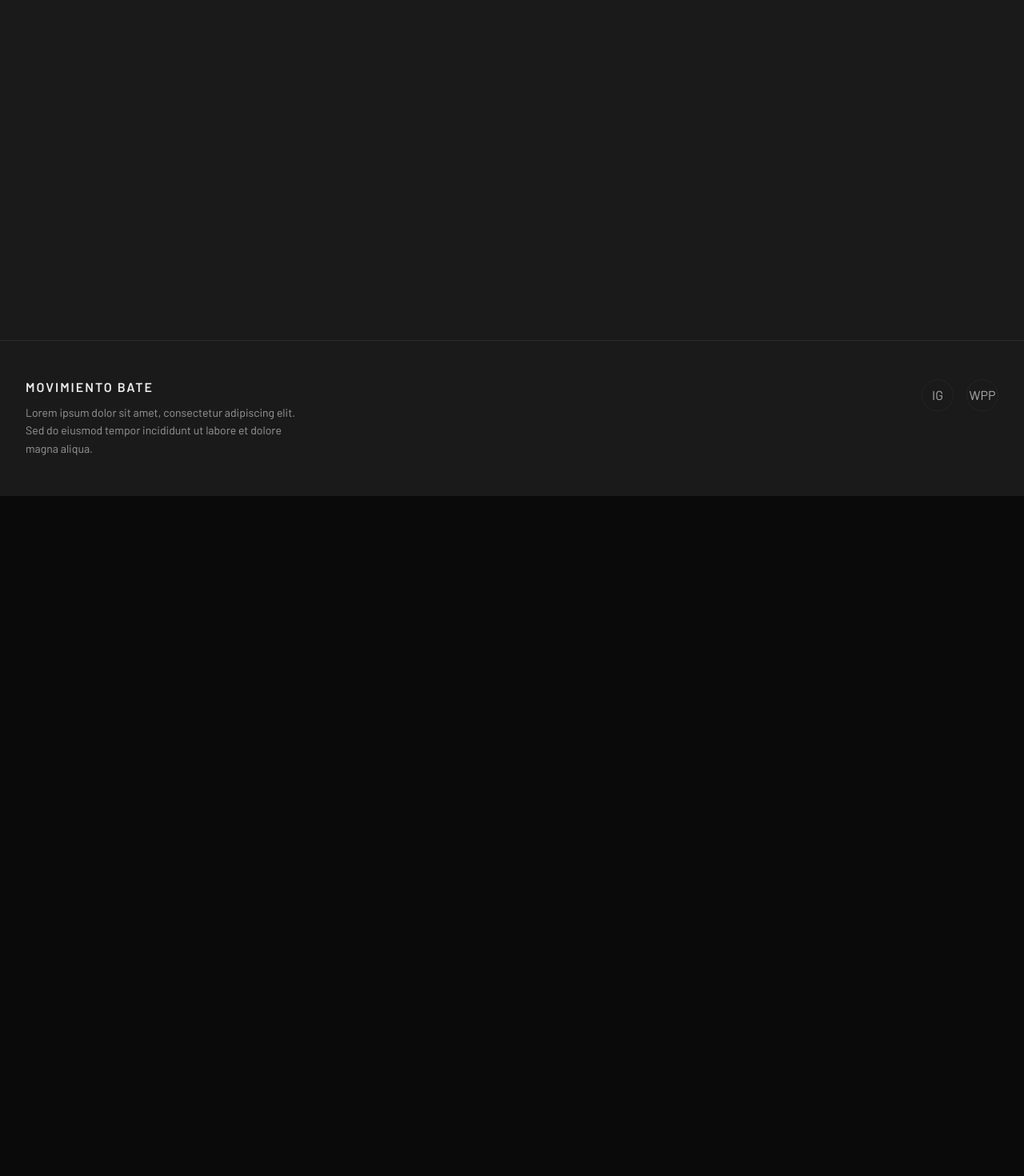
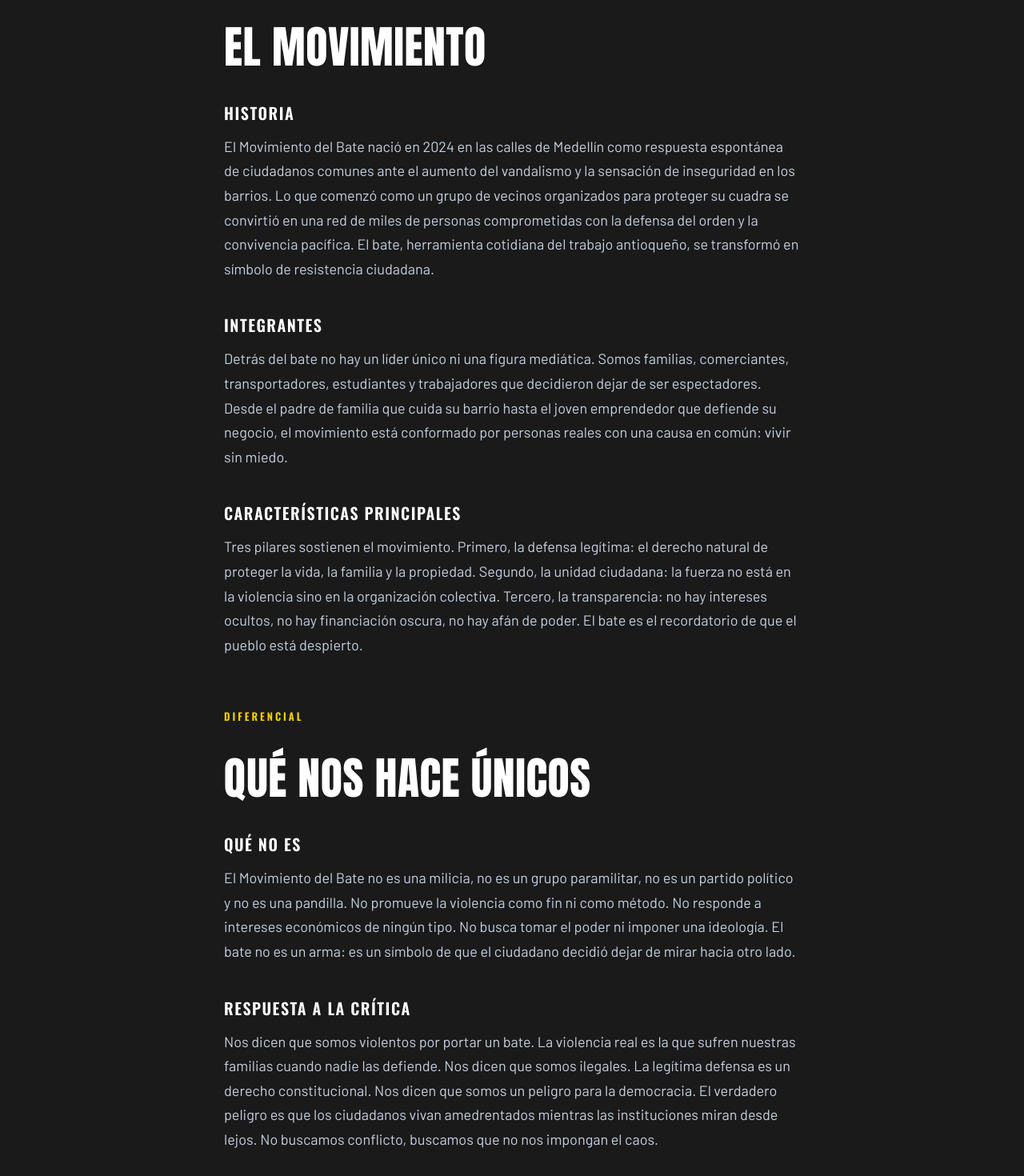
Before and after one commit to EsneiderCdD/movimiento-bate, a Next.js app: page /nosotros in a window 1280 px wide. Shown: the part 180-1650 px from the top of the page at 80% size. Before the commit the page ends 800 px from the top, so only its background shows below. Built offline with nearby package versions, Linux system fonts and the light colour scheme.

Commit message:
feat(/Nosotros) : content

```diff
--- a/src/app/nosotros/page.tsx
+++ b/src/app/nosotros/page.tsx
@@ -1,3 +1,5 @@
+import NosotrosContent from "@/components/specific/nosotros/NosotrosContent";
+
 export default function NosotrosPage() {
-  return <div />;
+  return <NosotrosContent />;
 }
--- /dev/null
+++ b/src/components/specific/nosotros/NosotrosContent.module.css
@@ -0,0 +1,59 @@
+.page {
+  display: flex;
+  flex-direction: column;
+  gap: 64px;
+  padding: 80px 32px;
+}
+
+.section {
+  max-width: 720px;
+  margin: 0 auto;
+  display: flex;
+  flex-direction: column;
+  gap: 40px;
+}
+
+.tag {
+  display: inline-block;
+  font-family: var(--font-oswald);
+  font-weight: 600;
+  font-size: 13px;
+  letter-spacing: 3px;
+  text-transform: uppercase;
+  color: var(--amarillo);
+}
+
+.sectionTitle {
+  font-family: var(--font-anton);
+  font-weight: 400;
+  font-size: 56px;
+  line-height: 0.98;
+  text-transform: uppercase;
+  color: var(--blanco);
+  letter-spacing: 0.5px;
+  margin: 0;
+}
+
+.block {
+  display: flex;
+  flex-direction: column;
+  gap: 12px;
+}
+
+.blockTitle {
+  font-family: var(--font-oswald);
+  font-weight: 600;
+  font-size: 20px;
+  letter-spacing: 1.5px;
+  text-transform: uppercase;
+  color: var(--blanco);
+  margin: 0;
+}
+
+.text {
+  font-family: var(--font-barlow);
+  font-size: 18px;
+  line-height: 1.7;
+  color: var(--azul-gris);
+  margin: 0;
+}
--- /dev/null
+++ b/src/components/specific/nosotros/NosotrosContent.tsx
@@ -0,0 +1,80 @@
+import styles from "./NosotrosContent.module.css";
+
+export default function NosotrosContent() {
+  return (
+    <div className={styles.page}>
+      <section className={styles.section}>
+        <span className={styles.tag}>Qué es</span>
+        <h2 className={styles.sectionTitle}>El movimiento</h2>
+
+        <div className={styles.block}>
+          <h3 className={styles.blockTitle}>Historia</h3>
+          <p className={styles.text}>
+            El Movimiento del Bate nació en 2024 en las calles de Medellín como
+            respuesta espontánea de ciudadanos comunes ante el aumento del
+            vandalismo y la sensación de inseguridad en los barrios. Lo que
+            comenzó como un grupo de vecinos organizados para proteger su cuadra
+            se convirtió en una red de miles de personas comprometidas con la
+            defensa del orden y la convivencia pacífica. El bate, herramienta
+            cotidiana del trabajo antioqueño, se transformó en símbolo de
+            resistencia ciudadana.
+          </p>
+        </div>
+
+        <div className={styles.block}>
+          <h3 className={styles.blockTitle}>Integrantes</h3>
+          <p className={styles.text}>
+            Detrás del bate no hay un líder único ni una figura mediática. Somos
+            familias, comerciantes, transportadores, estudiantes y trabajadores
+            que decidieron dejar de ser espectadores. Desde el padre de familia
+            que cuida su barrio hasta el joven emprendedor que defiende su
+            negocio, el movimiento está conformado por personas reales con una
+            causa en común: vivir sin miedo.
+          </p>
+        </div>
+
+        <div className={styles.block}>
+          <h3 className={styles.blockTitle}>Características principales</h3>
+          <p className={styles.text}>
+            Tres pilares sostienen el movimiento. Primero, la defensa legítima:
+            el derecho natural de proteger la vida, la familia y la propiedad.
+            Segundo, la unidad ciudadana: la fuerza no está en la violencia sino
+            en la organización colectiva. Tercero, la transparencia: no hay
+            intereses ocultos, no hay financiación oscura, no hay afán de poder.
+            El bate es el recordatorio de que el pueblo está despierto.
+          </p>
+        </div>
+      </section>
+
+      <section className={styles.section}>
+        <span className={styles.tag}>Diferencial</span>
+        <h2 className={styles.sectionTitle}>Qué nos hace únicos</h2>
+
+        <div className={styles.block}>
+          <h3 className={styles.blockTitle}>Qué NO es</h3>
+          <p className={styles.text}>
+            El Movimiento del Bate no es una milicia, no es un grupo
+            paramilitar, no es un partido político y no es una pandilla. No
+            promueve la violencia como fin ni como método. No responde a
+            intereses económicos de ningún tipo. No busca tomar el poder ni
+            imponer una ideología. El bate no es un arma: es un símbolo de que
+            el ciudadano decidió dejar de mirar hacia otro lado.
+          </p>
+        </div>
+
+        <div className={styles.block}>
+          <h3 className={styles.blockTitle}>Respuesta a la crítica</h3>
+          <p className={styles.text}>
+            Nos dicen que somos violentos por portar un bate. La violencia real
+            es la que sufren nuestras familias cuando nadie las defiende. Nos
+            dicen que somos ilegales. La legítima defensa es un derecho
+            constitucional. Nos dicen que somos un peligro para la democracia.
+            El verdadero peligro es que los ciudadanos vivan amedrentados
+            mientras las instituciones miran desde lejos. No buscamos conflicto,
+            buscamos que no nos impongan el caos.
+          </p>
+        </div>
+      </section>
+    </div>
+  );
+}
```
